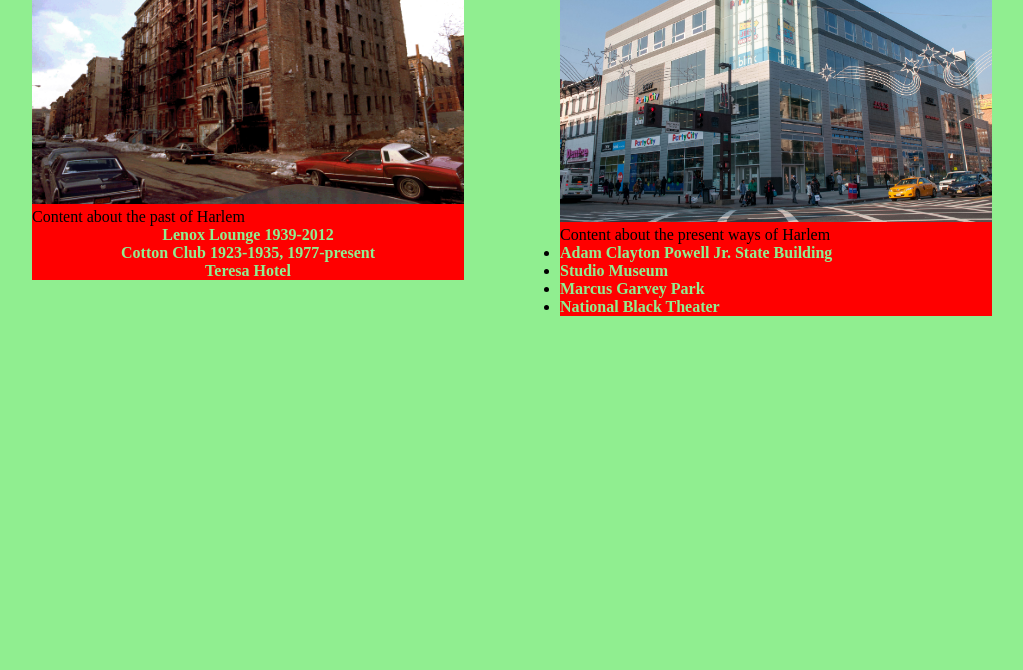
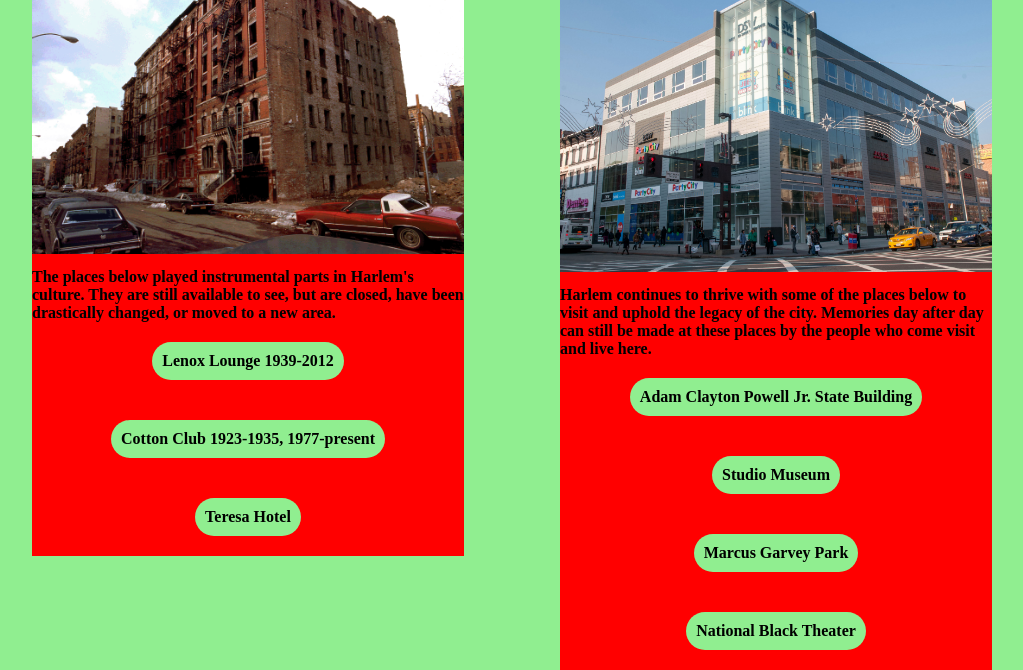
Before and after one commit to ebag05/group-project, a plain HTML site: page past-present.html in a window 1280 px wide. Shown: the part 699-1369 px from the top of the page, without its empty margins (128-1151 px from the left). Before the commit the page ends 1015 px from the top, so only its background shows below. Drawn offline with Linux system fonts and the light colour scheme.

Commit message:
publish final changes

```diff
--- a/css/styles.css
+++ b/css/styles.css
@@ -1,3 +1,5 @@
+/* Here is where the Google Font is added*/
+
 @import url('https://fonts.googleapis.com/css?family=Indie+Flower');
 
 h1 {
@@ -20,6 +22,8 @@ h1 {
     text-align: center;
 }
 
+/* This is where the navigation bar is styled */
+
 #nav {
     text-align: right;
 
@@ -35,6 +39,8 @@ h1 {
     margin:auto;
 
 }
+
+/* Style for Background photo is here*/
 
 .topcontent {
     background: url(../images/team_photograph.jpg);
@@ -56,8 +62,11 @@ h1 {
    margin: auto;
    margin-bottom: 40px;
    background-color: red;
+   font-size: 20px;
 }
 
+
+/*This is the styling for unordered list throughout site */
 .maincontent ul li {
     list-style: none;
     padding: 20px;
@@ -75,6 +84,7 @@ h1 {
     position: relative;
     top: -20px;
     text-align: center;
+    text-size: 24px;
 }
 .space-p p {
     margin-top: 10px;
@@ -84,8 +94,10 @@ h1 {
     float: left;
     background-color: red;
     width:45%;
+    text-size: 24px;
 }
 
+/* Be mindful of subcontent 1 and 2 deisgned as ul li AND ul a below*/
 .subcontent1 ul li {
     list-style: none;
     text-align: center;
@@ -95,6 +107,11 @@ h1 {
 .subcontent1 ul a {
     text-decoration:  none;
     color: lightgreen;
+    text-align: center;
+}
+
+.subcontent2 ul li {
+    list-style: none;
     text-align: center;
 }
 
@@ -115,3 +132,19 @@ h1 {
     max-width:100%;
 
 }
+
+.subcontent1 ul a , .subcontent2 ul a{
+    background: lightgreen;
+
+    color: black;
+    display: inline-block;
+    padding: 10px;
+    border-radius: 25px;
+    position: relative;
+    margin:20px auto;
+    text-align: center;
+    text-size: 24px;
+}
+.subcontent1 p , .subcontent2 p{
+    margin-top: 10px;
+}
--- a/past-present.html
+++ b/past-present.html
@@ -26,15 +26,18 @@
     </div>
     </a>
 
+<!-- Maincontent begins here -->
     <div class="maincontent">
         <h1>Past and Present </h1>
-        <p>While Harlem's past is full of historical moments, it's present is vastly changing. Each decade since the 1920s has looked and felt different, but it always feels like home. As new businesses open and some old businesses close, people leave and new people enter the haven of Harlem nothing can take away the spirit left behind. This will remind you of what has left and show you what is being created. </p>
+        <p><b> While Harlem's past is full of historical moments, it's present is vastly changing. Each decade since the 1920s has looked and felt different, but it always feels like home. As new businesses open and some old businesses close, people leave and new people enter the haven of Harlem nothing can take away the spirit left behind. This will remind you of what has left and show you what is being created. </b></p>
         </div>
+
+        <!-- Past div begins here-->
 
     <div class="subcontent1">
         <h1>Past</h1>
         <img src="images/abandoned-building-in-new-york.gif" class="full-image">
-        <p>Content about the past of Harlem</p>
+        <p><b>The places below played instrumental parts in Harlem's culture. They are still available to see, but are closed, have been drastically changed, or moved to a new area.</b></p>
 
             <ul>
                  <li><b><a href="http://gothamist.com/2016/01/19/lenox_lounge_wtf.php"/>Lenox Lounge 1939-2012</a></b></li>
@@ -43,11 +46,12 @@
             </ul>
 
     </div>
+    <!-- Present div begins here -->
 
     <div class="subcontent2">
         <h1>Present</h1>
         <img src="images/301-west-125th.jpg" class="full-image">
-        <p>Content about the present ways of Harlem</p>
+        <p><b>Harlem continues to thrive with some of the places below to visit and uphold the legacy of the city. Memories day after day can still be made at these places by the people who come visit and live here.</b></p>
 
             <ul>
                 <li><b><a href="https://en.wikipedia.org/wiki/Adam_Clayton_Powell_Jr._State_Office_Building"/>Adam Clayton Powell Jr. State Building</a></b></li>
```
Also changed, not shown: good-food.html (+1 -1 lines), historical-sites.html (+2 -0 lines), index.html (+7 -3 lines), other-resources.html (+2 -0 lines).
